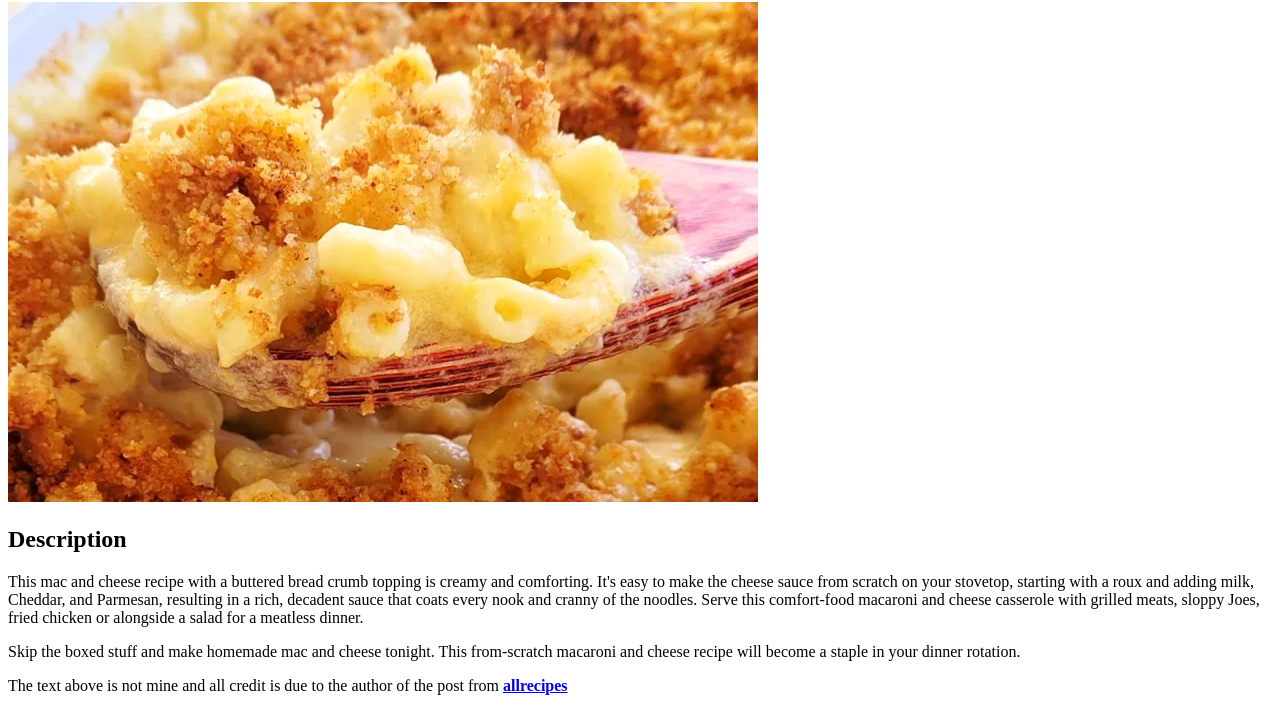
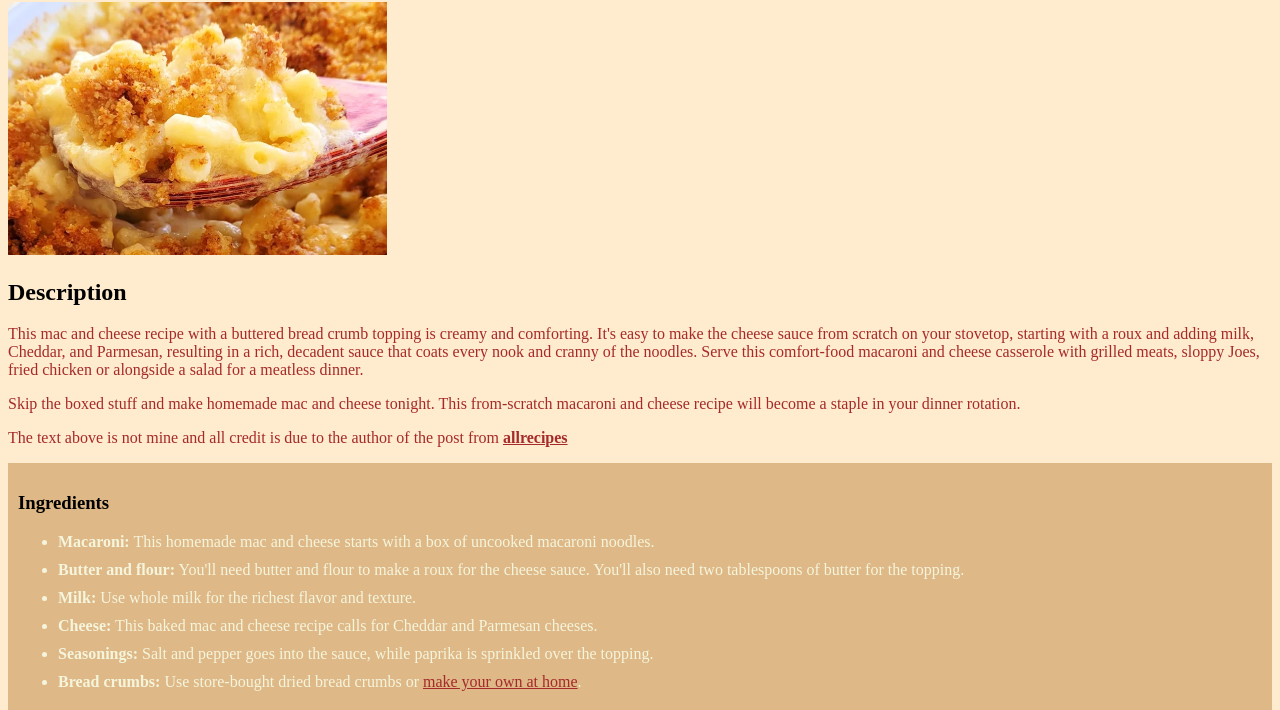
Before and after one commit to brandonaornelas/odin-recipes, a plain HTML site: page recipes/mac_cheese.html in a window 1280 px wide. Shown: the part 78-788 px from the top of the page. Drawn offline with Linux system fonts and the light colour scheme.

Commit message:
Changed lasagna.css to be Universal to my Html
Decided to change lasagna.css to recipe.css so it can be added to
lasagna.html, mac_cheese.html, and baked_chicken_thighs.html. With
learning the basics as of now there is no point creating three CSS
file just to add the same styling.

```diff
--- a/recipes/mac_cheese.html
+++ b/recipes/mac_cheese.html
@@ -5,8 +5,10 @@
     <meta http-equiv="X-UA-Compatible" content="IE=edge">
     <meta name="viewport" content="width=device-width, initial-scale=1.0">
     <title>Homemade Mac and Cheese</title>
+    <link rel="stylesheet" href="/recipes-css/recipes.css">
 </head>
 <body>
+    <div class="description">
         <h1>Homemade Mac and Cheese</h1>
         <img src="../images/mac.webp">
         <h2>Description</h2>
@@ -15,16 +17,21 @@
         <p>Skip the boxed stuff and make homemade mac and cheese tonight. This from-scratch macaroni and cheese recipe will become a staple in your dinner rotation.</p>
 
         <p>The text above is not mine and all credit is due to the author of the post from <strong><a href="https://www.allrecipes.com/recipe/23600/worlds-best-lasagna/">allrecipes</a></strong></p>
+    </div>
 
+    <div class="ingredients">
         <h3>Ingredients</h3>
         <ul>
-        <li>Macaroni: This homemade mac and cheese starts with a box of uncooked macaroni noodles.</li>
-        <li>Butter and flour: You'll need butter and flour to make a roux for the cheese sauce. You'll also need two tablespoons of butter for the topping.</li>
-        <li>Milk: Use whole milk for the richest flavor and texture.</li>
-        <li>Cheese: This baked mac and cheese recipe calls for Cheddar and Parmesan cheeses.</li>
-        <li>Seasonings: Salt and pepper goes into the sauce, while paprika is sprinkled over the topping.</li>
-        <li>Bread crumbs: Use store-bought dried bread crumbs or <a href="https://www.allrecipes.com/recipe/140386/toasted-breadcrumbs/">make your own at home</a>.</li>
+            <li><strong>Macaroni:</strong> This homemade mac and cheese starts with a box of uncooked macaroni noodles.</li>
+            <li><strong>Butter and flour:</strong> You'll need butter and flour to make a roux for the cheese sauce. You'll also need two tablespoons of butter for the topping.</li>
+            <li><strong>Milk:</strong> Use whole milk for the richest flavor and texture.</li>
+            <li><strong>Cheese:</strong> This baked mac and cheese recipe calls for Cheddar and Parmesan cheeses.</li>
+            <li><strong>Seasonings:</strong> Salt and pepper goes into the sauce, while paprika is sprinkled over the topping.</li>
+            <li><strong>Bread crumbs:</strong> Use store-bought dried bread crumbs or <a href="https://www.allrecipes.com/recipe/140386/toasted-breadcrumbs/">make your own at home</a>.</li>
         </ul>
+    </div>
+
+    <div class="cooking-steps">
         <h3>How to make Mac and Cheese</h3>
         <ol>
             <li><strong>Boil the noodles:</strong> Boil the macaroni in salted water until the noodles are al dente. Drain and transfer to a prepared baking dish.</li>
@@ -32,5 +39,6 @@
             <li><strong>Make the topping:</strong> Melt two tablespoons of butter in a skillet, add the bread crumbs, and toast until the crumbs are brown. Spread the topping over the macaroni and cheese, then sprinkle with paprika.</li>
             <li><strong>Bake the mac and cheese:</strong> Bake in the preheated oven until the topping is golden brown.</li>
         </ol>
+    </div>
 </body>
 </html>
```
Also changed, not shown: recipes/baked_chicken_thighs.html (+11 -3 lines), recipes/lasagna.html (+1 -1 lines), recipes-css/recipes.css (renamed from recipes-css/lasagna.css). Lines whose indentation alone changed are shown as unchanged.
